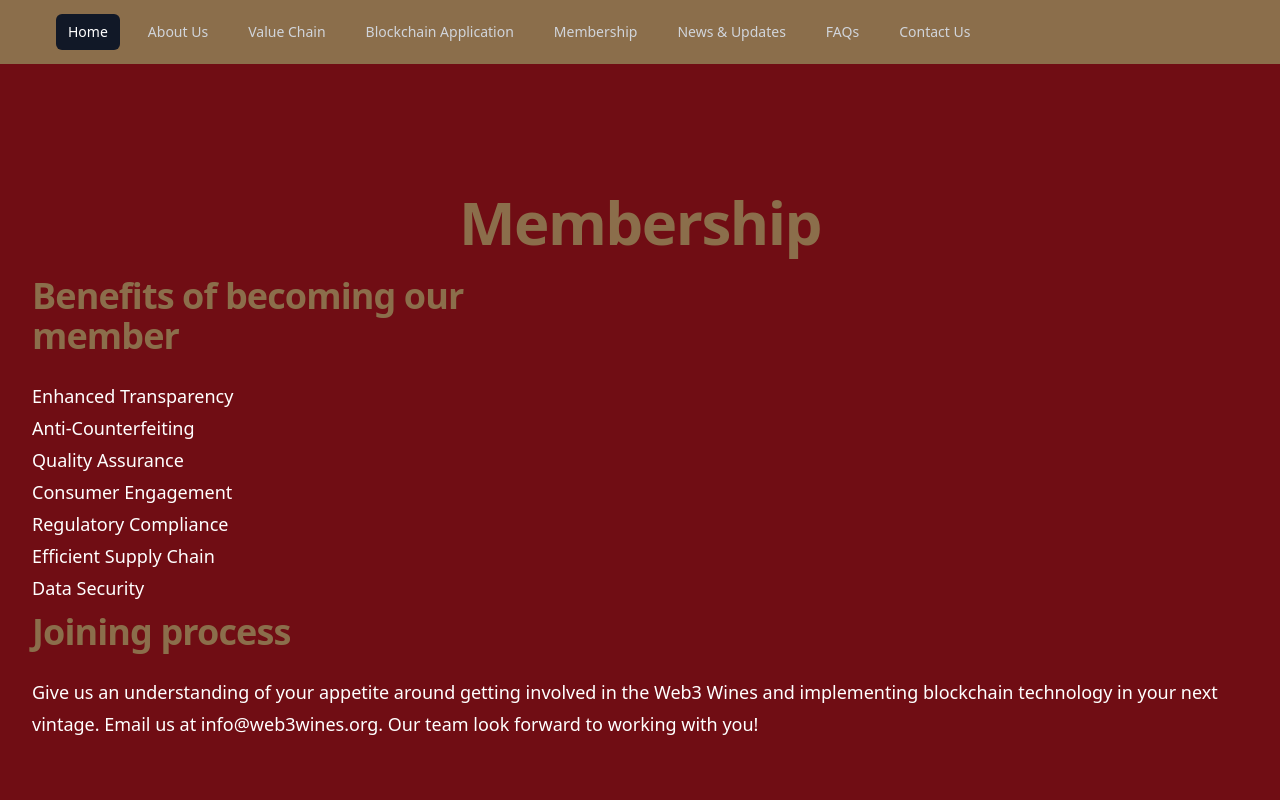
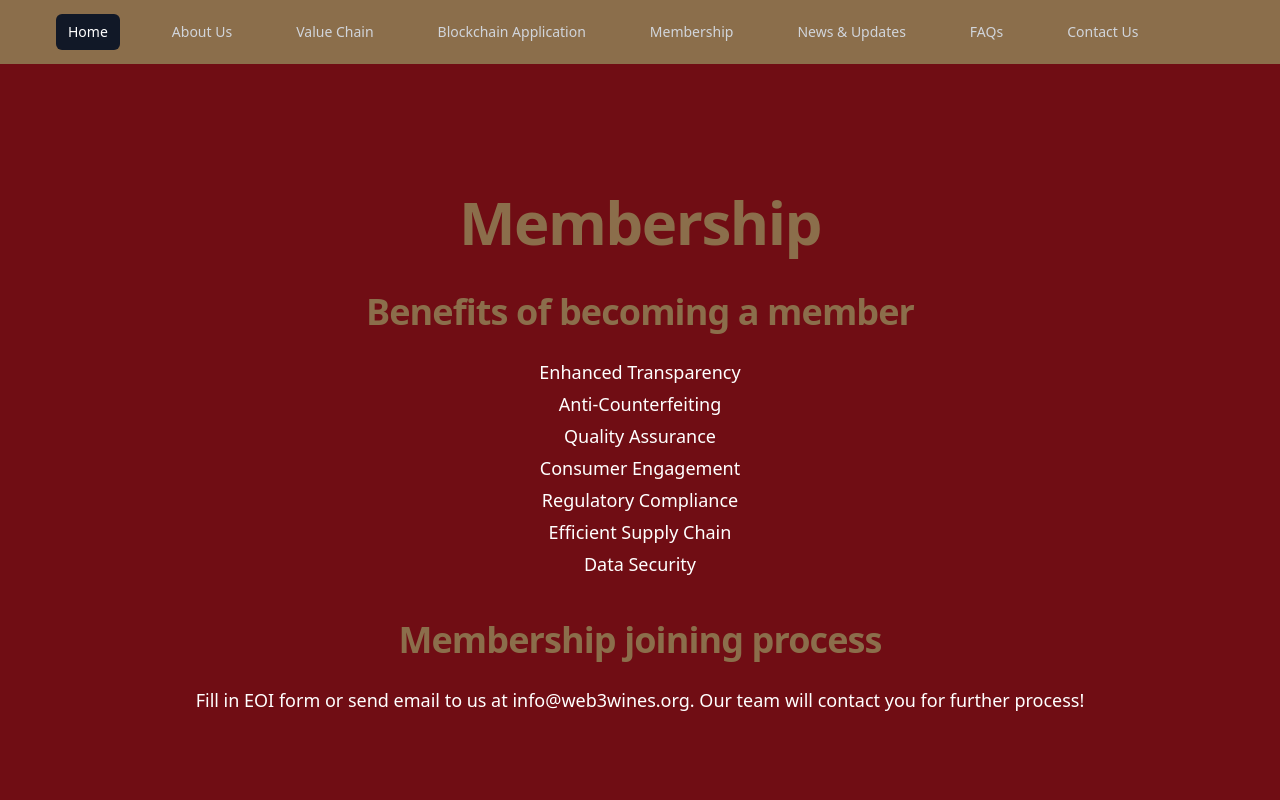
Before and after one commit to dltxio/web3wines-website, a React (Vite) app: page /membership in a window 1280 px wide. Shown: the top 800 px of the page. Built offline with nearby package versions, Linux system fonts and the light colour scheme; a web font is replaced by a local one; what tailwind-heropatterns would draw is missing.

Commit message:
working on membership and Navbar

```diff
--- a/src/components/NavBar.tsx
+++ b/src/components/NavBar.tsx
@@ -36,7 +36,7 @@ export default function NavBar() {
                             </div>
                             <div className="flex flex-1 items-center justify-center sm:items-stretch sm:justify-start">
                                 <div className="hidden sm:ml-6 sm:block">
-                                    <div className="flex space-x-4">
+                                    <div className="flex justify-center space-x-10">
                                         {navigation.map((item) => (
                                             <a
                                                 key={item.name}
--- a/src/pages/Membership.tsx
+++ b/src/pages/Membership.tsx
@@ -11,13 +11,10 @@ const Membership: React.FC = () => {
 
     return (
         <PageLayout>
-            <div className="overflow-hidden bg-page py-24 sm:py-32">
+            <div className="overflow-hidden bg-page text-center py-24 sm:py-32">
                 <h2 className="text-4xl font-bold tracking-tight text-navbar text-center sm:text-6xl">Membership</h2>
-                <div className="mx-auto max-w-7xl px-6 lg:px-8">
-                    <div className="mx-auto grid max-w-2xl grid-cols-1 gap-x-8 gap-y-16 sm:gap-y-20 lg:mx-0 lg:max-w-none lg:grid-cols-2">
-                        <div className="lg:pr-8 lg:pt-4">
-                            <div className="lg:max-w-lg">
-                                <p className="mt-2 text-3xl font-bold tracking-tight text-navbar sm:text-4xl">Benefits of becoming our member</p>
+                <div className="py-8">
+                <p className="mt-2 text-3xl font-bold tracking-tight text-navbar sm:text-4xl">Benefits of becoming a member</p>
                                 <ul className="mt-6 text-lg leading-8 text-white">
                                     <li>Enhanced Transparency</li>
                                     <li>Anti-Counterfeiting</li>
@@ -27,17 +24,12 @@ const Membership: React.FC = () => {
                                     <li>Efficient Supply Chain</li>
                                     <li>Data Security</li>
                                 </ul>
-
-                            </div>
-                        </div>
-                    </div>
-                    <div>
-                        <p className="mt-2 text-3xl font-bold tracking-tight text-navbar sm:text-4xl">Joining process</p>
-                        <p className="mt-6 text-lg leading-8 text-white">
-                            Give us an understanding of your appetite around getting involved in the Web3 Wines and implementing blockchain
-                            technology in your next vintage. Email us at info@web3wines.org. Our team look forward to working with you!
-                        </p>
-                    </div>
+                </div>
+                <div>
+                    <p className="mt-2 text-3xl font-bold tracking-tight text-navbar sm:text-4xl">Membership joining process</p>
+                    <p className="mt-6 text-lg leading-8 text-white">
+                        Fill in EOI form or send email to us at info@web3wines.org. Our team will contact you for further process!
+                    </p>
                 </div>
             </div>
         </PageLayout>
```
